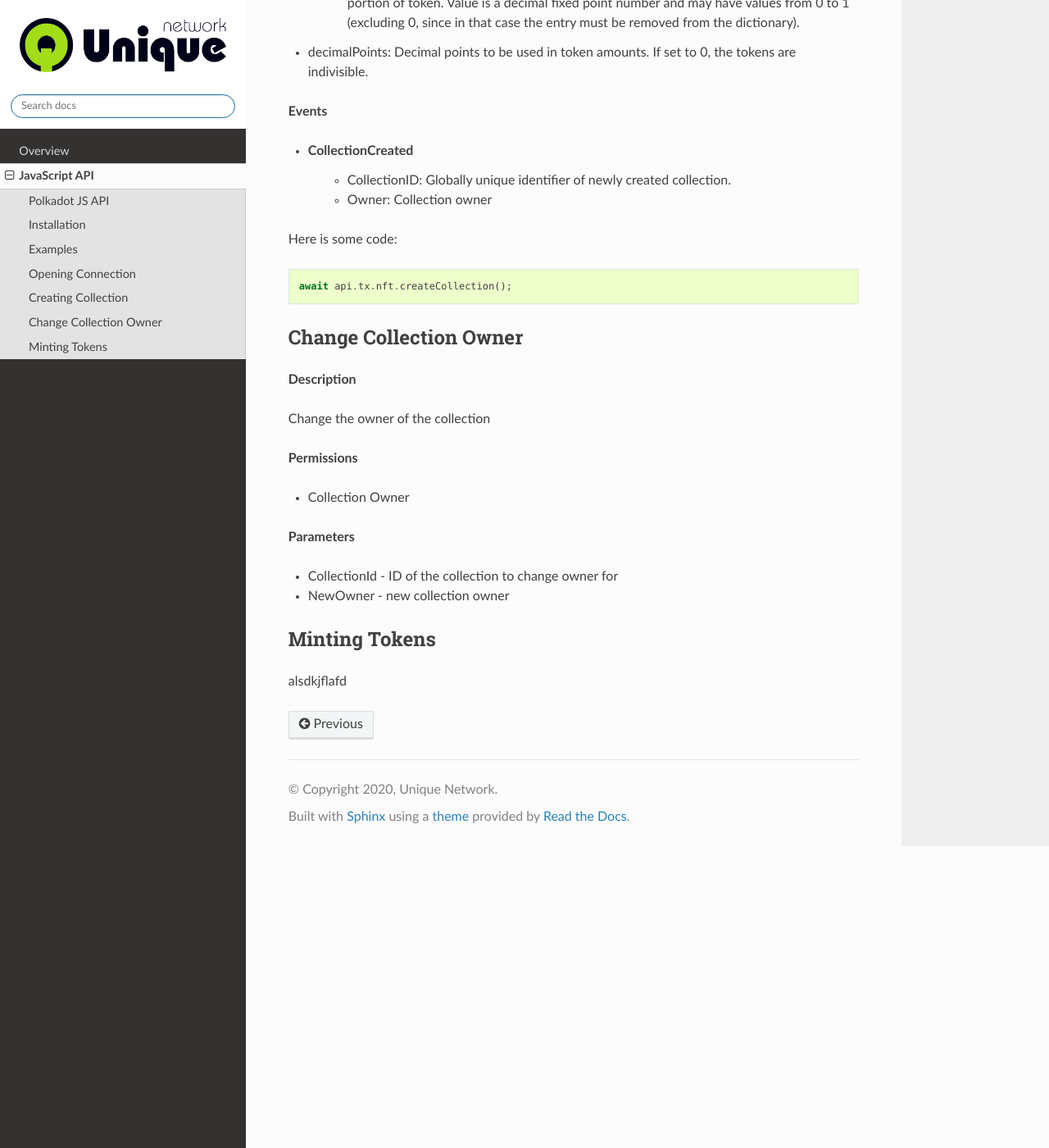
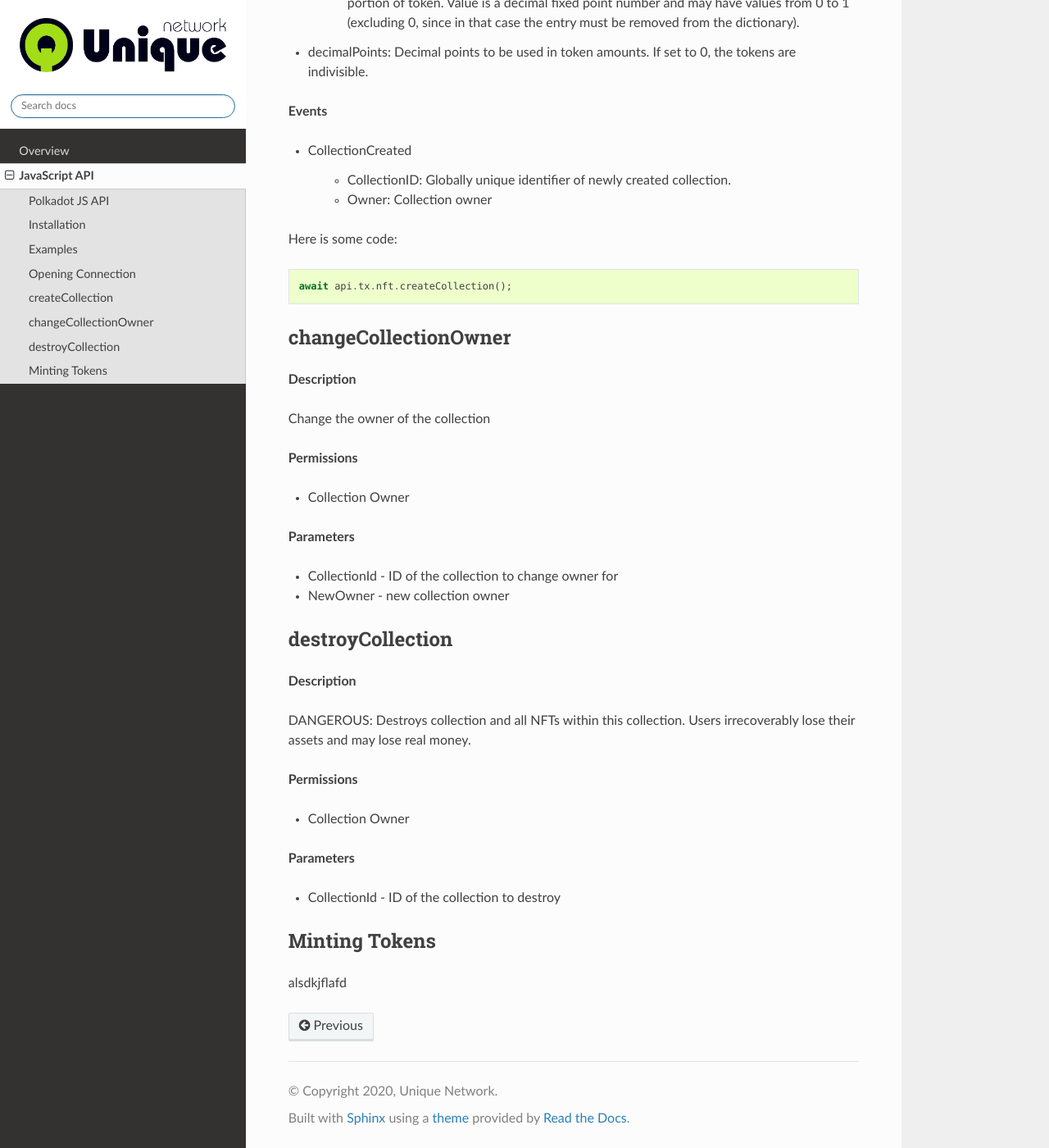
Before and after one commit to UniqueNetwork/unique-docs, a Sphinx documentation site: the page built from source/jsapi.rst, in a window 1280 px wide and 1400 px high, scrolled down 2130 px. Shown: the whole window at 82% size. Built offline with Sphinx 7.4.7 and the Read the Docs theme 2.0.0, drawn with Linux system fonts in a browser that asks for light colours; some of the changed text lies outside the part shown.

Commit message:
Add destro collection

```diff
--- a/source/jsapi.rst
+++ b/source/jsapi.rst
@@ -53,7 +53,7 @@
     });
 
 
-Creating Collection
+createCollection
 -------------------
 
 **Description**
@@ -80,6 +80,7 @@
 **Events**
 
 * CollectionCreated
+
     * CollectionID: Globally unique identifier of newly created collection.
     * Owner: Collection owner
 
@@ -89,7 +90,7 @@
 
     await api.tx.nft.createCollection();
 
-Change Collection Owner
+changeCollectionOwner
 -----------------------
 
 **Description**
@@ -106,6 +107,22 @@
 * NewOwner - new collection owner
 
 
+destroyCollection
+-----------------
+
+**Description**
+
+DANGEROUS: Destroys collection and all NFTs within this collection. Users irrecoverably lose their assets and may lose real money.
+
+**Permissions**
+
+* Collection Owner
+
+**Parameters**
+
+* CollectionId - ID of the collection to destroy
+
+
 Minting Tokens
 --------------
 
```
